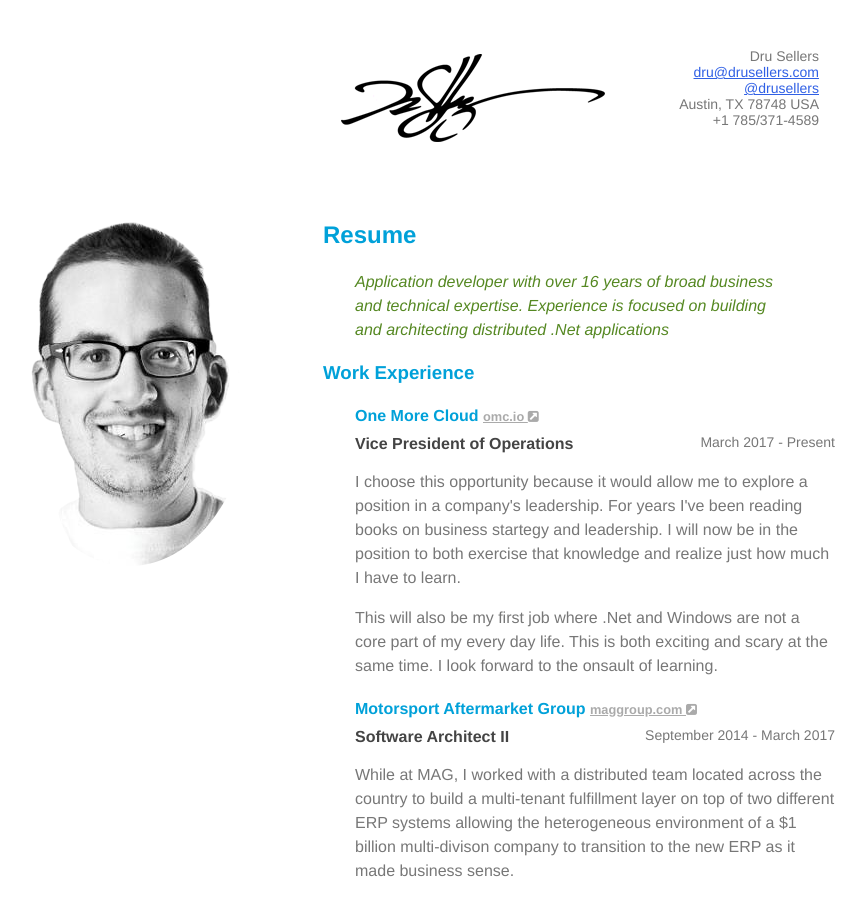
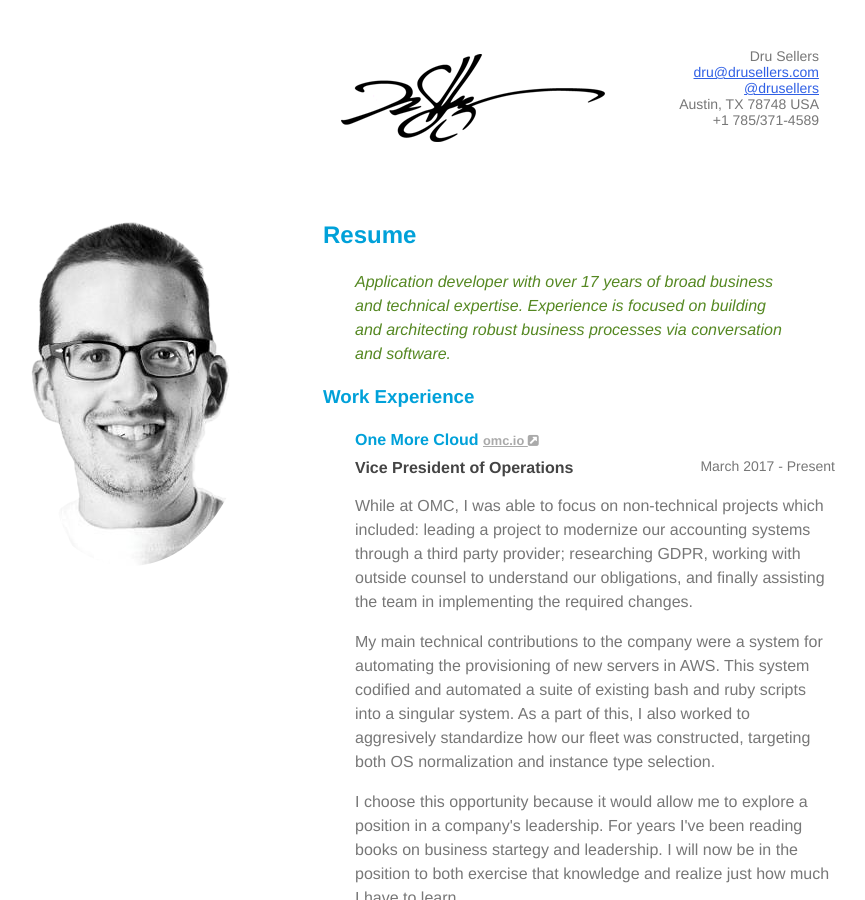
Before and after one commit to drusellers/drusellers.github.io, a Jekyll site: the page built from resume.html, in a window 1280 px wide and 900 px high. Shown: the whole window, without its empty margins (61-926 px from the left). Built offline with Jekyll 4.4.1, drawn with Linux system fonts in a browser that asks for light colours; nearby versions of some CDN libraries; comment, search, counter and statistics services are not loaded.

Commit message:
resume update

```diff
--- a/resume.html
+++ b/resume.html
@@ -2,7 +2,7 @@
 layout: default
 logo: logo-black
 bodyId: resume
-exp: 16
+exp: 17
 ---
 <div class="mw6 mw6-ns center">
   <!-- play with print styles here -->
@@ -16,7 +16,9 @@ exp: 16
     <div class="pic"><img src="/images/pic.png" /></div>
 
     <blockquote class="ml4 measure lh-copy">
-      Application developer with over {{ page.exp }} years of broad business and technical expertise. Experience is focused on building and architecting distributed .Net applications
+      Application developer with over {{ page.exp }} years of broad business and technical expertise.
+      Experience is focused on building and architecting robust business processes via conversation
+      and software.
     </blockquote>
 
     <h3 class="measure lh-title">Work Experience</h3>
@@ -35,16 +37,25 @@ exp: 16
       <div style="clear:both;"></div>
 
       <p class="measure lh-copy">
+        While at OMC, I was able to focus on non-technical projects which included: leading a project to modernize
+        our accounting systems through a third party provider; researching GDPR, working with outside
+        counsel to understand our obligations, and finally assisting the team in implementing the required changes.
+      </p>
+
+      <p class="measure lh-copy">
+        My main technical contributions to the company were a system for automating the provisioning of
+        new servers in AWS. This system codified and automated a suite of existing bash and ruby scripts
+        into a singular system. As a part of this, I also worked to aggresively standardize how our fleet
+        was constructed, targeting both OS normalization and instance type selection.
+      </p>
+
+      <p class="measure lh-copy">
         I choose this opportunity because it would allow me to explore a position
         in a company's leadership. For years I've been reading books on business
         startegy and leadership. I will now be in the position to both exercise
         that knowledge and realize just how much I have to learn.
       </p>
-      <p class="measure lh-copy">
-        This will also be my first job where .Net and Windows are not a core part
-        of my every day life. This is both exciting and scary at the same time.
-        I look forward to the onsault of learning.
-      </p>
+
     </div>
     <div class="experience ml4">
       <h4 class="measure lh-title mb2">Motorsport Aftermarket Group <small><a href="http://www.maggroup.com/" target="_blank">maggroup.com <i class="fa fa-external-link-square"></i></a></small></h4>
```
